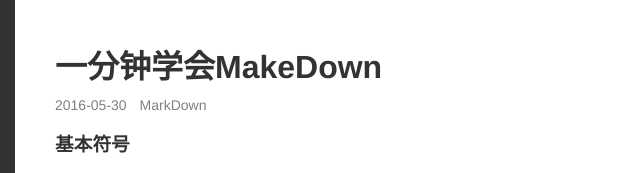
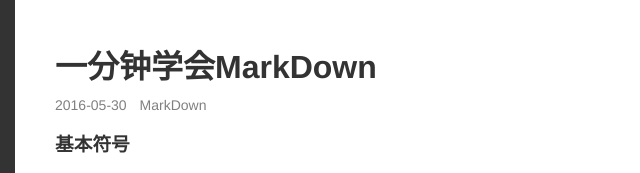
Before and after one commit to livenielei/livenielei.github.io, a plain HTML site: page 2016/05/30/一分钟学会MarkDown/index.html in a window 1280 px wide. Shown: the top 173 px of the page, 385-1025 px from the left. Drawn offline with nearby package versions, Linux system fonts and the light colour scheme; files whose address does not match are found by name.

Commit message:
Site updated: 2016-06-06 14:42:40

```diff
--- a/2016/05/30/一分钟学会MarkDown/index.html
+++ b/2016/05/30/一分钟学会MarkDown/index.html
@@ -8,7 +8,7 @@
 
 <title>
 
-    一分钟学会MakeDown
+    一分钟学会MarkDown
 
 </title>
 
@@ -17,16 +17,16 @@
 空白行表示另起一个段落
 `是表示inline代码，tab是用来标记 代码段，分别对应html的code，pre标签">
 <meta property="og:type" content="article">
-<meta property="og:title" content="一分钟学会MakeDown">
+<meta property="og:title" content="一分钟学会MarkDown">
 <meta property="og:url" content="http://yoursite.com/2016/05/30/一分钟学会MarkDown/index.html">
 <meta property="og:site_name" content="blog for nl">
 <meta property="og:description" content="基本符号
 *,-,+ 3个符号效果都一样，这3个符号被称为 Markdown符号
 空白行表示另起一个段落
 `是表示inline代码，tab是用来标记 代码段，分别对应html的code，pre标签">
-<meta property="og:updated_time" content="2016-05-30T08:59:47.719Z">
+<meta property="og:updated_time" content="2016-06-06T06:42:35.178Z">
 <meta name="twitter:card" content="summary">
-<meta name="twitter:title" content="一分钟学会MakeDown">
+<meta name="twitter:title" content="一分钟学会MarkDown">
 <meta name="twitter:description" content="基本符号
 *,-,+ 3个符号效果都一样，这3个符号被称为 Markdown符号
 空白行表示另起一个段落
@@ -163,7 +163,7 @@
           <article id="post-一分钟学会MarkDown" class="article article-type-post">
 
     <h1 class="article-header">
-      一分钟学会MakeDown
+      一分钟学会MarkDown
     </h1>
 
 
```
Also changed, not shown: archives/2016/05/index.html (+1 -1 lines), archives/2016/index.html (+1 -1 lines), archives/index.html (+1 -1 lines), index.html (+1 -1 lines), tags/MarkDown/index.html (+1 -1 lines).
